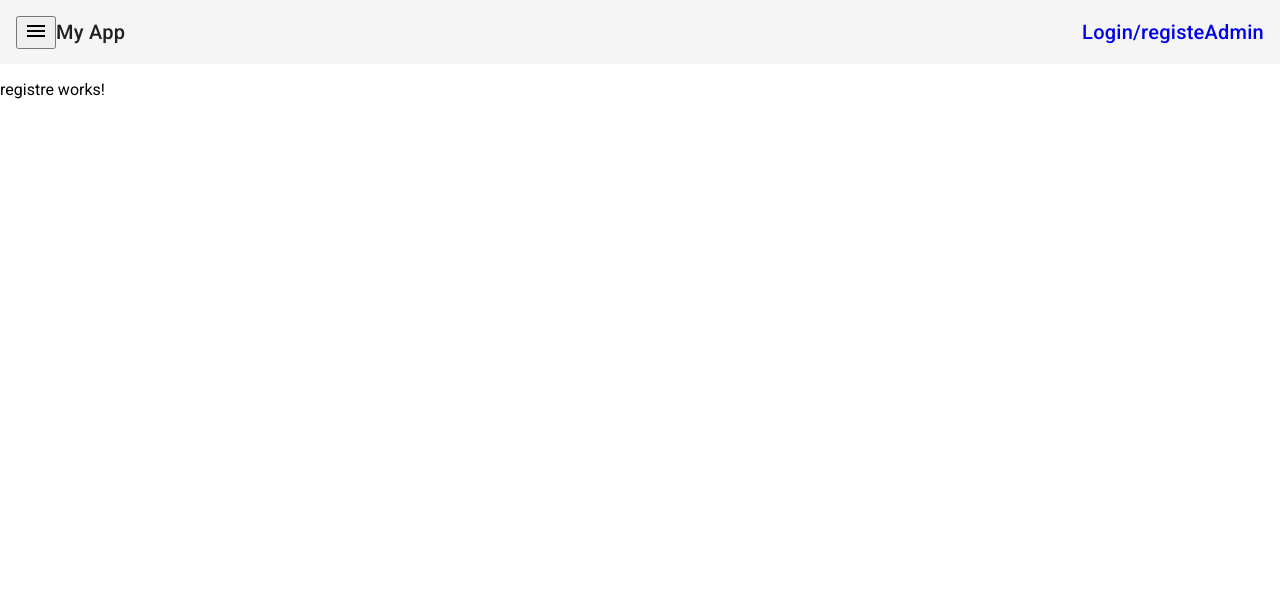
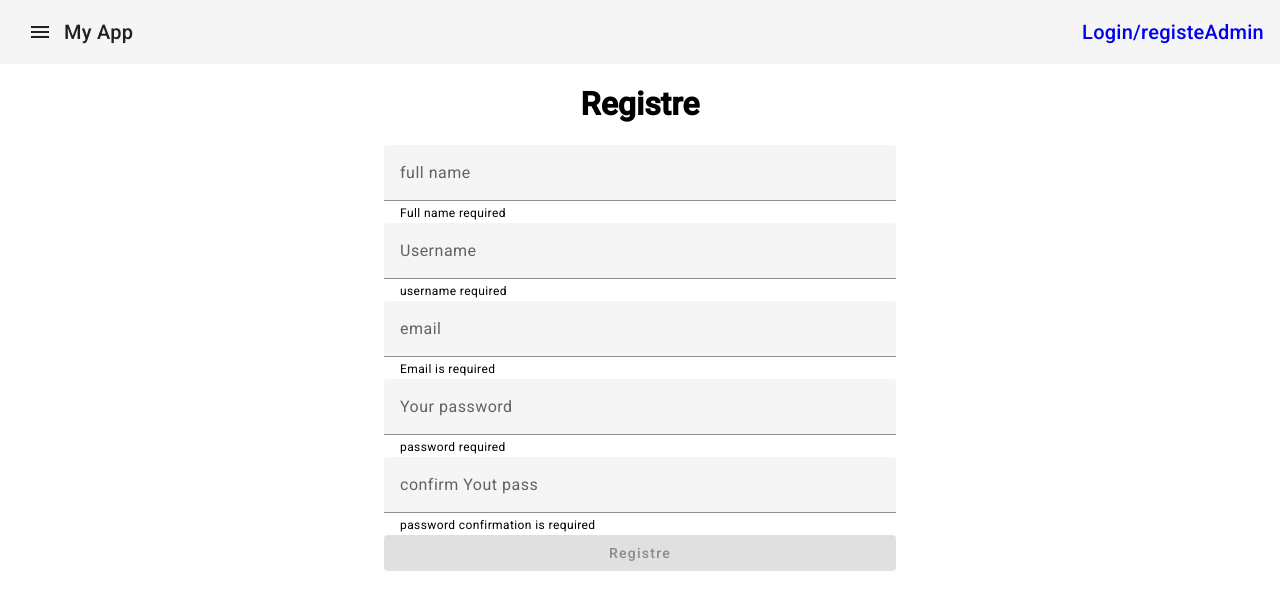
Before and after one commit to ahmedbouzid/blog-nest-js-backend-angular-front-end-project-, an Angular app in the folder frontend/: page /registre in a window 1280 px wide. Shown: the top 610 px of the page. Built offline with nearby package versions, Linux system fonts and the light colour scheme.

Commit message:
login && registre logic

```diff
--- a/frontend/src/app/app.module.ts
+++ b/frontend/src/app/app.module.ts
@@ -9,7 +9,10 @@ import {MatIconModule} from '@angular/material/icon';
 import { LoginComponent } from './components/login/login.component';
 import { RegistreComponent } from './components/registre/registre.component';
 import { HttpClientModule } from '@angular/common/http';
-import { AuthService } from './services/auth.service';
+import { FormsModule, ReactiveFormsModule } from '@angular/forms';
+import {MatFormFieldModule} from '@angular/material/form-field';
+import {MatInputModule} from '@angular/material/input';
+import {MatButtonModule} from '@angular/material/button';
 
 @NgModule({
   declarations: [
@@ -25,6 +28,12 @@ import { AuthService } from './services/auth.service';
     MatToolbarModule,
     MatIconModule ,
     HttpClientModule ,
+    FormsModule ,
+    ReactiveFormsModule ,
+    MatFormFieldModule ,
+    MatInputModule ,
+    MatButtonModule
+
 
   ],
   providers: [],
--- a/frontend/src/app/components/login/login.component.html
+++ b/frontend/src/app/components/login/login.component.html
@@ -1,2 +1,16 @@
-<p>login works!</p>
-<button (click)="login()">login</button>
+<h1 style="text-align: center;">Login Page</h1>
+
+<form [formGroup]="loginForm" (ngSubmit)="onSubmit()">
+  <div class="container">
+    <mat-form-field>
+      <input matInput placeholder="email" formControlName="email">
+      <mat-hint *ngIf="loginForm.controls['email'].errors">Email required</mat-hint>
+    </mat-form-field>
+    <mat-form-field>
+
+    <input matInput placeholder="password" formControlName="password">
+    <mat-hint *ngIf="loginForm.controls['password'].errors">Password required</mat-hint>
+  </mat-form-field>
+  </div>
+  <button mat-flat-button color="primary" [disabled]="!loginForm.valid" type="submit" >Login</button>
+</form>
--- a/frontend/src/app/components/login/login.component.scss
+++ b/frontend/src/app/components/login/login.component.scss
@@ -0,0 +1,10 @@
+.container {
+  display: flex;
+  flex-direction: column;
+  align-items: center;
+  justify-content: center;
+}
+
+.container > * {
+  width: 40%;
+}
--- a/frontend/src/app/components/login/login.component.ts
+++ b/frontend/src/app/components/login/login.component.ts
@@ -1,20 +1,40 @@
-import { Component } from '@angular/core';
+import { Component, OnInit } from '@angular/core';
 import { AuthService } from '../../services/auth.service';
+import { Router } from '@angular/router';
+import { FormControl, FormGroup, Validators } from '@angular/forms';
+import { map } from 'rxjs';
 
 @Component({
   selector: 'app-login',
   templateUrl: './login.component.html',
   styleUrls: ['./login.component.scss']
 })
-export class LoginComponent {
-constructor(private service : AuthService) {}
+export class LoginComponent implements OnInit {
+
+  loginForm !: FormGroup ;
+constructor(private service : AuthService ,
+  private router :Router) {}
+  ngOnInit(): void {
+    this.loginForm = new FormGroup({
+      email: new FormControl(null, [Validators.required, Validators.email, Validators.minLength(6)]),
+      password: new FormControl(null, [Validators.required, Validators.minLength(3)])
+    });
+  }
+  onSubmit() {
+    if (this.loginForm.invalid) {
+      return
+    }
+    this.service.login(this.loginForm.value).pipe(
+      map(token=> this.router.navigate(['admin']))
+    ).subscribe()
+  }
 
 login() {
 
-this.service.login('ahmed22@gmail.com','123456789').subscribe(
+/* this.service.login('ahmed22@gmail.com','123456789').subscribe(
   data => console.log('Success')
 
-)
+) */
 
   }
 }
--- a/frontend/src/app/components/registre/registre.component.html
+++ b/frontend/src/app/components/registre/registre.component.html
@@ -1 +1,26 @@
-<p>registre works!</p>
+<h1 style="text-align: center;">Registre</h1>
+<form [formGroup]="registreForm" (ngSubmit)="onSubmit()">
+  <div class="container">
+    <mat-form-field>
+        <input matInput placeholder="full name" formControlName="name" type="text">
+        <mat-hint *ngIf="registreForm.get('name')?.errors">Full name required</mat-hint>
+    </mat-form-field>
+    <mat-form-field>
+      <input matInput placeholder="Username" formControlName="username" type="text">
+      <mat-hint *ngIf="registreForm.get('username')?.errors">username required</mat-hint>
+  </mat-form-field>
+  <mat-form-field>
+    <input matInput placeholder="email" formControlName="email" type="email">
+    <mat-hint *ngIf="registreForm.get('email')?.errors">Email is required</mat-hint>
+</mat-form-field>
+<mat-form-field>
+  <input matInput placeholder="Your password" formControlName="password" type="password">
+  <mat-hint *ngIf="registreForm.get('password')?.errors">password required</mat-hint>
+</mat-form-field>
+<mat-form-field>
+  <input matInput placeholder="confirm Yout pass" formControlName="passwordConfirm" type="text">
+  <mat-hint *ngIf="registreForm.get('passwordConfirm')?.errors">password confirmation is required</mat-hint>
+</mat-form-field>
+<button mat-flat-button color="primary" [disabled]="!registreForm.valid"> Registre</button>
+  </div>
+</form>
--- a/frontend/src/app/components/registre/registre.component.scss
+++ b/frontend/src/app/components/registre/registre.component.scss
@@ -0,0 +1,10 @@
+.container {
+  display: flex;
+  flex-direction: column;
+  align-items: center;
+  justify-content: center;
+}
+
+.container > * {
+  width: 40%;
+}
--- a/frontend/src/app/components/registre/registre.component.ts
+++ b/frontend/src/app/components/registre/registre.component.ts
@@ -1,10 +1,47 @@
-import { Component } from '@angular/core';
+import { Component, OnInit } from '@angular/core';
+import { FormBuilder, FormGroup, Validators } from '@angular/forms';
+import { Router } from '@angular/router';
+import { log } from 'console';
+import { map } from 'rxjs';
+import { AuthService, User } from '../../services/auth.service'; // Update the import path
 
 @Component({
   selector: 'app-registre',
   templateUrl: './registre.component.html',
   styleUrls: ['./registre.component.scss']
 })
-export class RegistreComponent {
+export class RegistreComponent implements OnInit{
 
+  registreForm !: FormGroup ;
+  constructor (private service : AuthService ,
+    private fb : FormBuilder ,
+    private router : Router) {}
+  ngOnInit(): void {
+
+    this.registreForm = this.fb.group({
+      name:[null , [Validators.required , ]],
+      username : [null , [Validators.required]] ,
+      email : [null , [Validators.required , Validators.email , Validators.minLength(6)]],
+      password : [null , [Validators.required , Validators.minLength(3)]],
+      passwordConfirm : [null , [Validators.required]]
+    })
+  }
+
+  onSubmit() {
+    if (this.registreForm.invalid) {
+      return;
+    }
+
+    this.service.registre(this.registreForm.value).subscribe(
+      (user: User) => {
+        // Handle the registration response, e.g., navigate to login page
+        console.log('Registration successful', user);
+        this.router.navigate(['login']);
+      },
+      (error :any) => {
+        // Handle registration error, if needed
+        console.error('Registration error', error);
+      }
+    );
+  }
 }
--- a/frontend/src/app/services/auth.service.ts
+++ b/frontend/src/app/services/auth.service.ts
@@ -1,15 +1,27 @@
 import { HttpClient } from '@angular/common/http';
 import { Injectable } from '@angular/core';
-import { map } from 'rxjs';
+import { use } from 'passport';
 
+import { Observable, map } from 'rxjs';
+export interface LoginForm {
+  email: string;
+  password: string;
+}
+export interface User {
+  name : string ;
+  username:string ;
+  email : string ;
+  password : string ;
+  passwordConfirm : string ;
+}
 @Injectable({
   providedIn: 'root'
 })
 export class AuthService {
 
   constructor(private http : HttpClient) { }
-  login(email :string , password :string) {
-   return this.http.post<any>('/api/users/login' , {email , password}).pipe(
+  login(loginForm : LoginForm) {
+   return this.http.post<any>('/api/users/login' , {email :loginForm.email ,password : loginForm.password}).pipe(
     map((token)=> {
       console.log(token.access_token.access_token);
 
@@ -18,4 +30,7 @@ export class AuthService {
     })
    )
   }
+  registre(user: User): Observable<User> { // Change the return type to Observable<User>
+    return this.http.post<User>('/api/users/', user);
+  }
 }
```
Also changed, not shown: package.json (+4 -3 lines), 1 other file (tests, documents, lock files or other folders).
